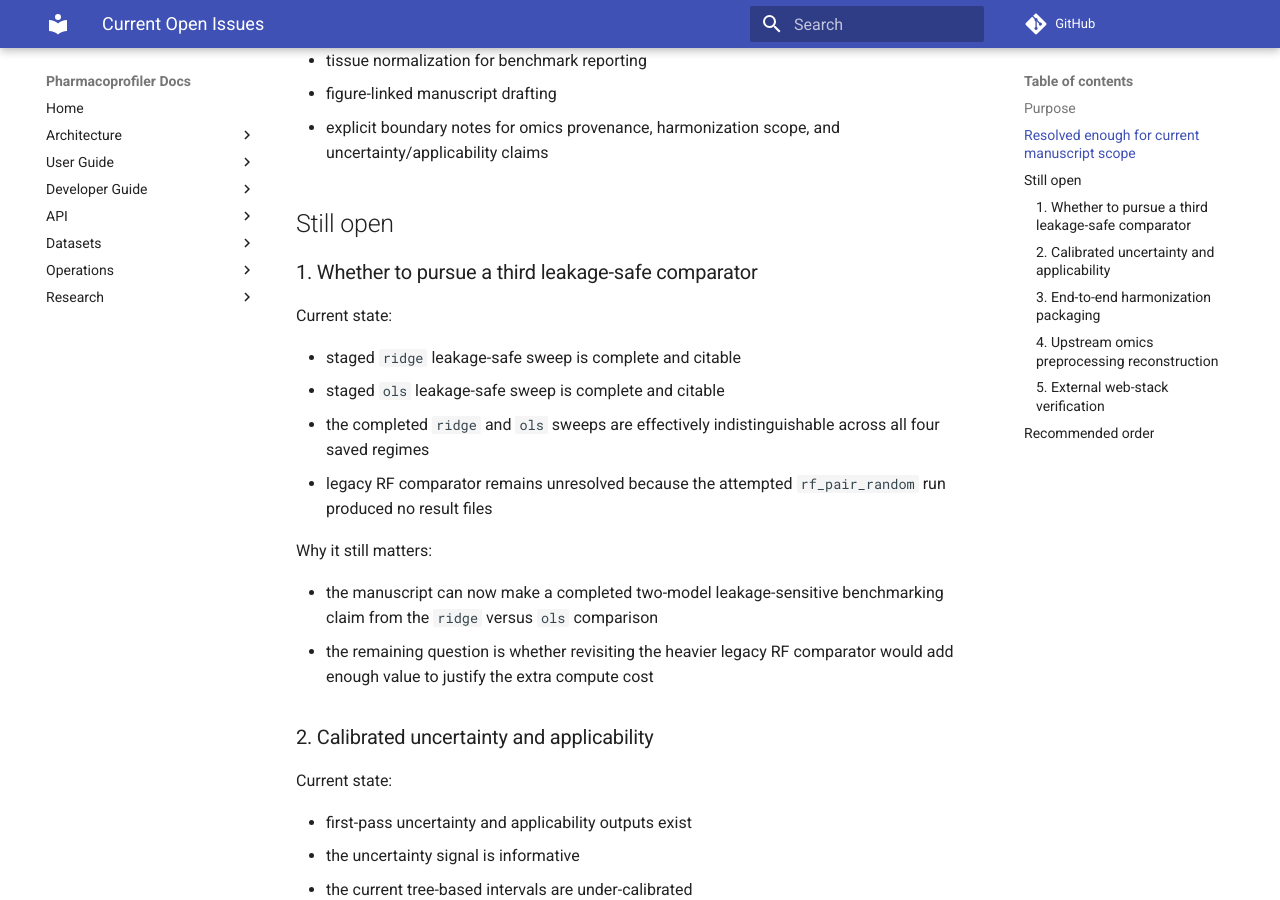
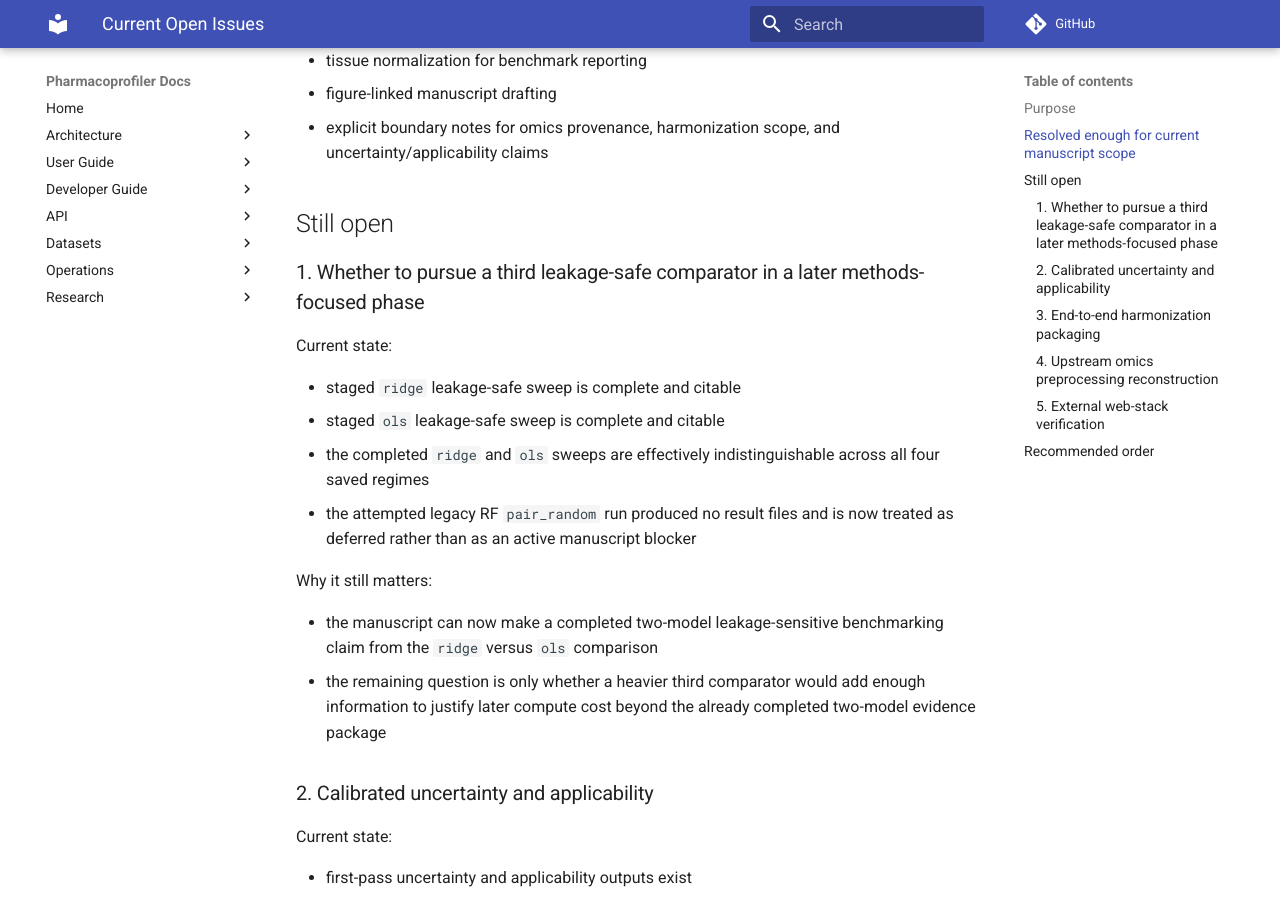
Before and after one commit to uoozcan/Pharmacoprofiler, an MkDocs documentation site: the page built from docs/research/supplementary/current-open-issues.md, in a window 1280 px wide and 900 px high, scrolled down 602 px. Built offline with MkDocs 1.6.1 and Material for MkDocs 9.7.7, drawn with Linux system fonts in a browser that asks for light colours; comment, search, counter and statistics services are not loaded; some of the changed text lies outside the part shown.

Commit message:
Defer legacy RF comparator in benchmark scope

```diff
--- a/docs/research/supplementary/current-open-issues.md
+++ b/docs/research/supplementary/current-open-issues.md
@@ -21,19 +21,19 @@ These areas are no longer open blockers for the current platform-and-baseline ma
 
 ## Still open
 
-### 1. Whether to pursue a third leakage-safe comparator
+### 1. Whether to pursue a third leakage-safe comparator in a later methods-focused phase
 
 Current state:
 
 - staged `ridge` leakage-safe sweep is complete and citable
 - staged `ols` leakage-safe sweep is complete and citable
 - the completed `ridge` and `ols` sweeps are effectively indistinguishable across all four saved regimes
-- legacy RF comparator remains unresolved because the attempted `rf_pair_random` run produced no result files
+- the attempted legacy RF `pair_random` run produced no result files and is now treated as deferred rather than as an active manuscript blocker
 
 Why it still matters:
 
 - the manuscript can now make a completed two-model leakage-sensitive benchmarking claim from the `ridge` versus `ols` comparison
-- the remaining question is whether revisiting the heavier legacy RF comparator would add enough value to justify the extra compute cost
+- the remaining question is only whether a heavier third comparator would add enough information to justify later compute cost beyond the already completed two-model evidence package
 
 ### 2. Calibrated uncertainty and applicability
 
@@ -89,5 +89,5 @@ Why it still matters:
 ## Recommended order
 
 1. decide whether calibrated uncertainty is the next scientific work item or whether the completed manuscript package should be pushed first
-2. decide whether the legacy RF comparator is worth revisiting beyond the completed `ridge` versus `ols` benchmark
+2. keep the legacy RF comparator deferred unless a later methods-focused revision needs a heavier third baseline
 3. treat harmonization repackaging and fuller omics provenance recovery as medium-term follow-up work
```
Also changed, not shown: docs/research/manuscript/manuscript-status.md (+2 -2 lines), docs/research/project-notebook.md (+2 -1 lines).
